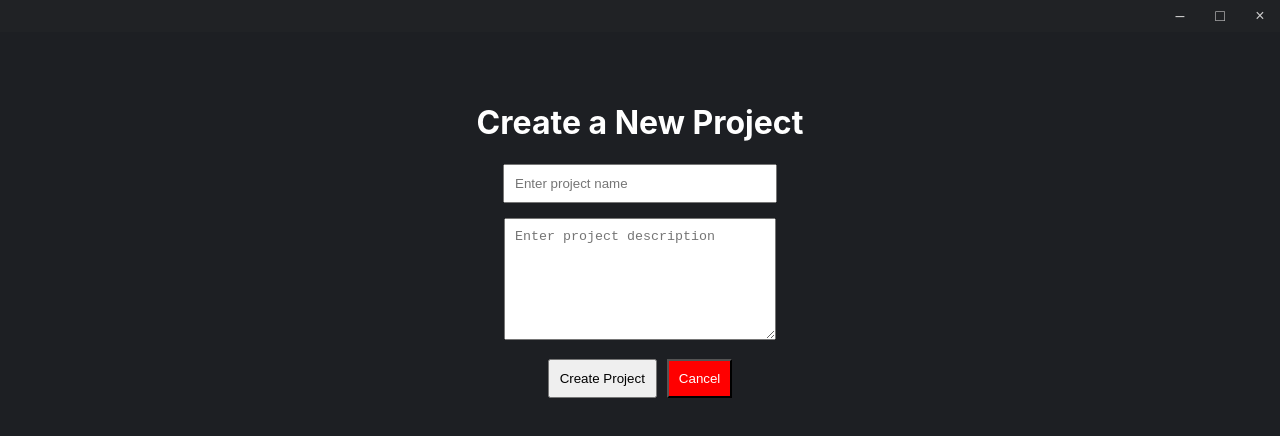
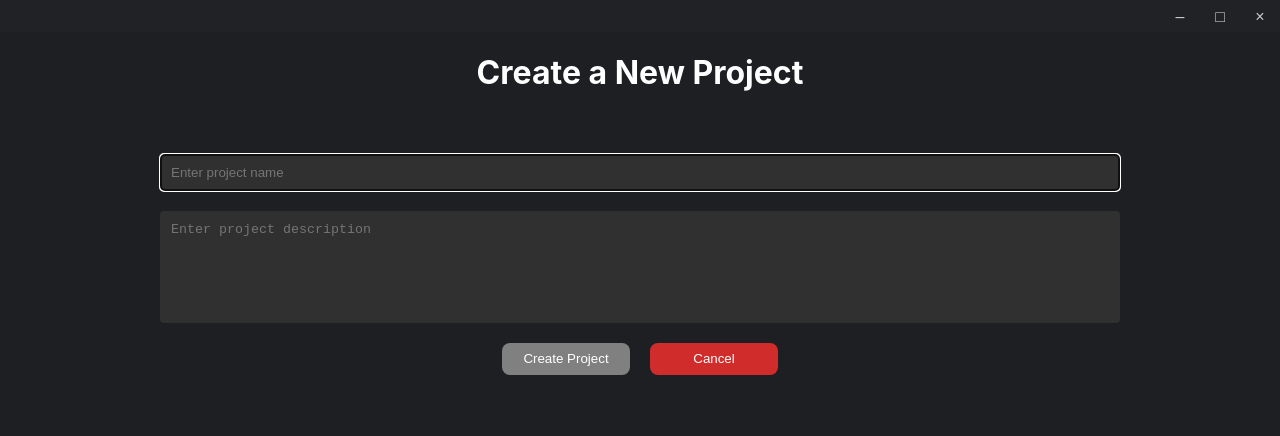
Before and after one commit to nuhm/WiFi-Planner-Tool, a React (Create React App) app in the folder frontend/: page /newProject in a window 1280 px wide. Shown: the top 436 px of the page. Built offline with nearby package versions, Linux system fonts and the light colour scheme.

Commit message:
Styling changes

```diff
--- a/frontend/src/components/CanvasGrid.js
+++ b/frontend/src/components/CanvasGrid.js
@@ -323,14 +323,10 @@ const CanvasGrid = ({ isSidebarOpen, sidebarWidth = 300, isPanning, isAddingNode
         onDoubleClick={handleDoubleClick}
       >
         <canvas ref={canvasRef} className="grid-canvas"></canvas>
-
+      </div>
         {/* 🔥 Floating Toggle Grid Button (Dynamically Moves with Sidebar) */}
         <button
           className="toggle-grid-button"
-          style={{
-            right: isSidebarOpen ? `${sidebarWidth + 20}px` : "20px",
-            transition: "right 0.3s ease",
-          }}
           onClick={toggleGrid}
         >
           {showGrid ? "Hide Grid" : "Show Grid"}
@@ -340,7 +336,6 @@ const CanvasGrid = ({ isSidebarOpen, sidebarWidth = 300, isPanning, isAddingNode
         <div className="cursor-position">
           X: {cursorPos.x}, Y: {cursorPos.y}
         </div>
-      </div>
     </div>
   );
 };
--- a/frontend/src/components/NewProject.js
+++ b/frontend/src/components/NewProject.js
@@ -1,66 +1,93 @@
-import React, { useState } from "react";
+import React, { useEffect, useRef, useState } from "react";
 import { useNavigate } from "react-router-dom";
+import "../styles/NewProject.css";
 
 const Project = () => {
   const navigate = useNavigate();
   const [projectName, setProjectName] = useState("");
   const [description, setDescription] = useState("");
+  const [error, setError] = useState("");
+
+  const nameInputRef = useRef();
+
+  useEffect(() => {
+    nameInputRef.current?.focus();
+  }, []);
 
   const handleCreateProject = () => {
-    if (!projectName.trim()) {
-      alert("Please enter a project name.");
+    const trimmedName = projectName.trim();
+    if (!trimmedName) {
+      setError("Please enter a project name.");
       return;
     }
 
-    // Retrieve existing projects from localStorage
     const existingProjects = JSON.parse(localStorage.getItem("projects")) || [];
 
-    // Check for duplicate project names
-    if (existingProjects.some((proj) => proj.name === projectName)) {
-      alert("A project with this name already exists. Please choose a different name.");
+    if (existingProjects.some((proj) => proj.name === trimmedName)) {
+      setError("A project with this name already exists.");
       return;
     }
 
-    // Create new project object
-    const newProject = { name: projectName, description };
-
-    // Save to localStorage
+    const newProject = { name: trimmedName, description };
     const updatedProjects = [...existingProjects, newProject];
     localStorage.setItem("projects", JSON.stringify(updatedProjects));
 
     console.log("Project created:", newProject);
-
-    // Navigate to the workspace and pass project details
     navigate("/workspace", { state: newProject });
   };
 
+  const handleKeyDown = (e) => {
+    if (e.key === "Enter" && projectName.trim()) {
+      handleCreateProject();
+    }
+  };
+
   return (
-    <div style={{ textAlign: "center", padding: "50px" }}>
+    <div className="newProjectContainer">
       <h1>Create a New Project</h1>
 
+      <div className="newProjectForm">
         <input
+          ref={nameInputRef}
           type="text"
           placeholder="Enter project name"
           value={projectName}
-        onChange={(e) => setProjectName(e.target.value)}
-        style={{ padding: "10px", width: "250px", marginBottom: "15px" }}
+          onChange={(e) => {
+            setProjectName(e.target.value);
+            setError("");
+          }}
+          onKeyDown={handleKeyDown}
         />
-      <br />
 
         <textarea
+          rows="6"
           placeholder="Enter project description"
           value={description}
           onChange={(e) => setDescription(e.target.value)}
-        style={{ padding: "10px", width: "250px", height: "100px", marginBottom: "15px" }}
         />
-      <br />
 
-      <button onClick={handleCreateProject} style={{ marginRight: "10px", padding: "10px" }}>
+        {error && (
+          <p style={{ color: "#ff5f5f", marginBottom: "15px", fontSize: "0.9rem" }}>
+            {error}
+          </p>
+        )}
+
+        <div className="newProjectFormButtons">
+          <button
+            onClick={handleCreateProject}
+            disabled={!projectName.trim()}
+          >
             Create Project
           </button>
-      <button onClick={() => navigate("/")} style={{ background: "red", color: "white", padding: "10px" }}>
+
+          <button
+            className="redButton"
+            onClick={() => navigate("/")}
+          >
             Cancel
           </button>
+        </div>
+      </div>
     </div>
   );
 };
--- /dev/null
+++ b/frontend/src/styles/NewProject.css
@@ -0,0 +1,63 @@
+.newProjectContainer {
+   display: flex;
+   flex-direction: column;
+   align-items: center;
+   justify-content: center;
+}
+
+.newProjectForm {
+   display: flex;
+   flex-direction: column;
+   align-items: center;
+   justify-content: center;
+   margin-top: 20px;
+   width: 75%;
+}
+
+.newProjectFormButtons {
+   display: flex;
+   flex-direction: row;
+   align-items: center;
+   justify-content: center;
+   margin-top: 20px;
+   gap: 20px;
+}
+
+input, textarea {
+   color: #fff;
+   background-color: #303030;
+   margin-top: 20px;
+   width: 100%;
+   padding: 10px;
+   border: 1px solid transparent;
+   border-radius: 4px;
+   box-sizing: border-box;
+   resize: none;
+}
+
+button {
+   color: white;
+   background-color: rgb(44, 99, 209);
+   border-radius: 8px;
+   height: 32px;
+   width: 128px;
+   cursor: pointer;
+   border: 0;
+   transition: 0.3s;
+   padding: 8px;
+}
+button:hover, button:focus {
+   background-color: rgb(32, 69, 142);
+}
+button:disabled {
+   cursor: not-allowed;
+   background-color: gray;
+}
+
+.redButton {
+   background-color: rgb(209, 44, 44);
+}
+
+.redButton:hover, .redButton:focus {
+   background-color: rgb(142, 32, 32);
+}
--- a/frontend/src/styles/SavedProjectThumbnails.css
+++ b/frontend/src/styles/SavedProjectThumbnails.css
@@ -40,7 +40,7 @@
    padding: 8px;
    width: 32px;
    height: 32px;
-   background-color: red;
+   background-color: rgb(209, 44, 44);
    color: white;
    display: flex;
    align-items: center;
@@ -50,5 +50,5 @@
    font-size: 16px;
 }
 .deleteButton:hover {
-   background-color: darkred;
+   background-color: rgb(142, 32, 32);
 }
--- a/frontend/src/styles/Workspace.css
+++ b/frontend/src/styles/Workspace.css
@@ -111,6 +111,7 @@
 /* 🔥 Exit Button (Top-Left Corner) */
 .exit-button {
   position: absolute;
+  width: 64px;
   top: 10px;
   left: 10px;
   background: #ff4d4d;
@@ -121,7 +122,7 @@
   font-size: 14px;
   border-radius: 5px;
   transition: background 0.2s ease;
-  z-index: 100; /* Ensure it's on top */
+  z-index: 100;
 }
 
 /* 🔥 Hover Effect */
@@ -137,12 +138,14 @@
   background: rgba(0, 0, 0, 0.8);
   color: white;
   border: none;
-  padding: 10px 15px;
   cursor: pointer;
   border-radius: 5px;
   font-size: 14px;
   transition: background 0.3s ease;
   z-index: 50;
+  width: 160px;
+  height: 32px;
+  padding: 8px;
 }
 
 /* 🔥 Floating "Blueprint Editor" Button */
@@ -153,12 +156,14 @@
   background: rgba(0, 0, 0, 0.8);
   color: white;
   border: none;
-  padding: 10px 15px;
+  padding: 8px;
   cursor: pointer;
   border-radius: 5px;
   font-size: 14px;
   transition: background 0.3s ease;
   z-index: 50;
+  width: 160px;
+  height: 32px;
 }
 
 /* 🔥 Hover Effects */
@@ -262,11 +267,12 @@
 /* 🔥 Floating Grid Toggle Button */
 .toggle-grid-button {
   position: absolute;
-  bottom: 20px;
+  bottom: 40px;
+  right: 10px;
   background: rgba(0, 0, 0, 0.8);
   color: white;
   border: none;
-  padding: 8px 12px;
+  padding: 8px;
   cursor: pointer;
   font-size: 14px;
   border-radius: 5px;
```
Lines whose indentation alone changed are shown as unchanged.
